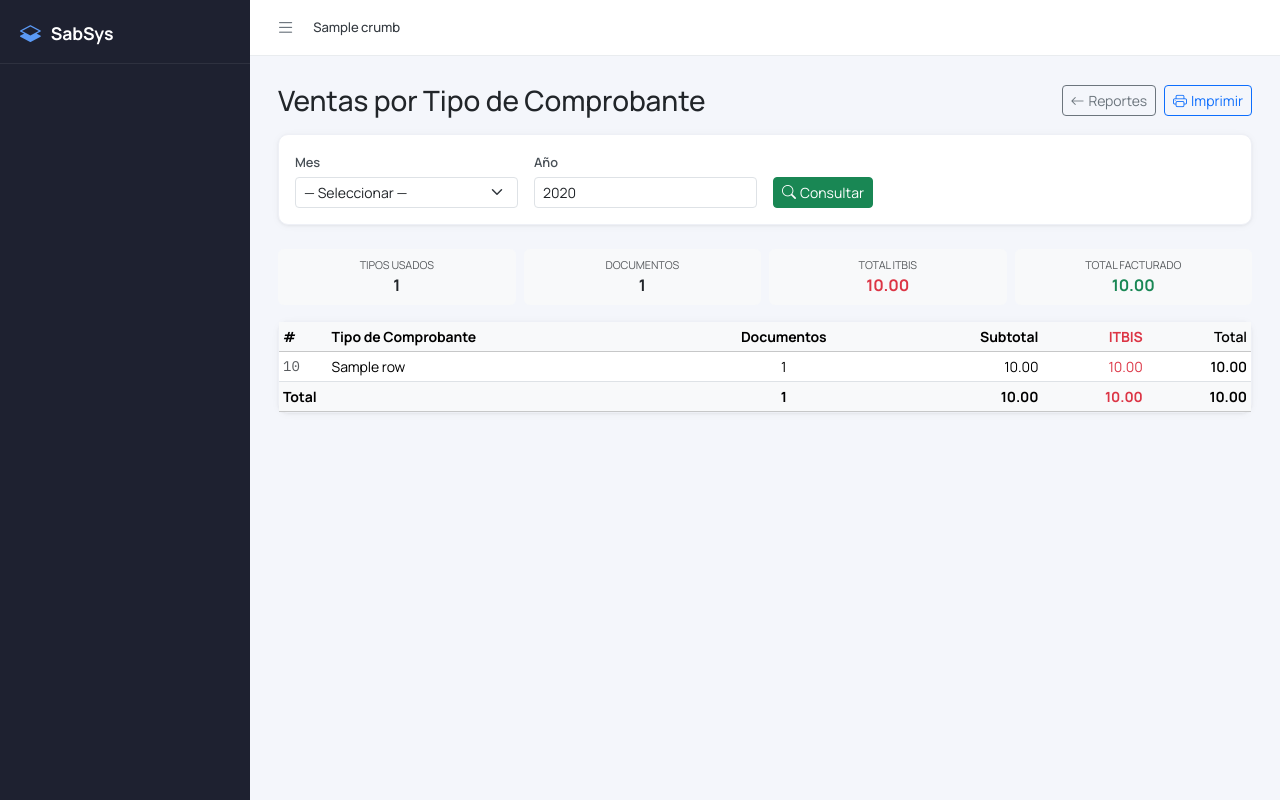
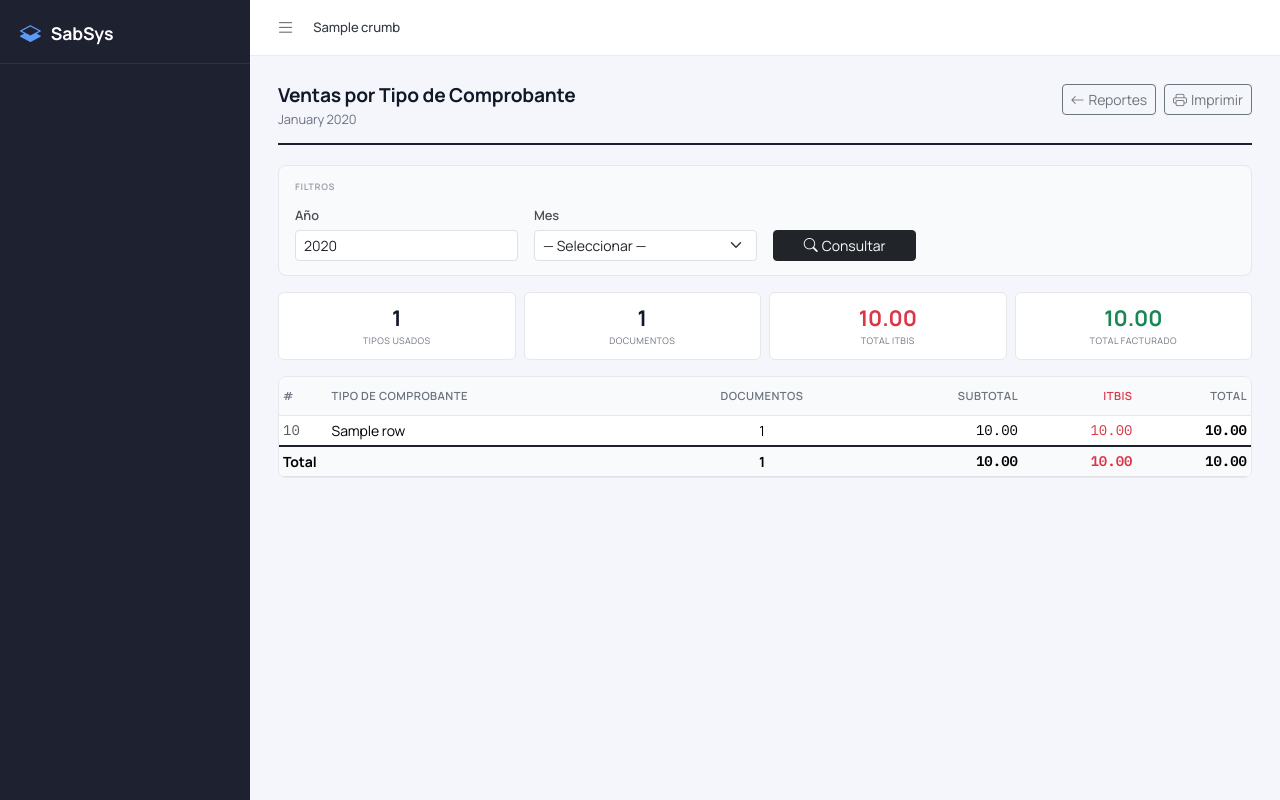
Before and after one commit to sabumazur/Erp, a Django app: template templates/invoices/report_ncf_type.html in a window 1280 px wide. Run offline with Django 5.2, Linux system fonts and the light colour scheme; the template is opened without the code that fills it: most values are stand-ins (such as "Sample title", 1, 10 or a date in 2020); parts of the project's set-up code (start-up, migrations or seed data) failed here and were passed over; some libraries are stand-ins or nearby versions.

Commit message:
style: redesign report_ncf_type — rpt-header, rpt-metric-card, rpt-table-wrap, use filter partial

```diff
--- a/templates/invoices/report_ncf_type.html
+++ b/templates/invoices/report_ncf_type.html
@@ -4,7 +4,7 @@
 {% block title %}Ventas por Tipo de Comprobante{% endblock %}
 
 {% block extra_css %}
-<style>@media print { @page { size: A4 landscape; } }</style>
+{% include "invoices/partials/report_shared_styles.html" %}
 {% endblock %}
 
 {% block content %}
@@ -19,14 +19,17 @@
 </div>
 
 {# ── Screen header ────────────────────────────────────────────────────────── #}
-<div class="d-flex justify-content-between align-items-center mb-3 flex-wrap gap-2 no-print">
-  <h1 class="h3 mb-0">Ventas por Tipo de Comprobante</h1>
-  <div class="d-flex gap-2">
+<div class="rpt-header no-print">
+  <div>
+    <h1 class="rpt-header-title">Ventas por Tipo de Comprobante</h1>
+    {% if month and year %}<p class="rpt-header-sub">{{ today|date:"F" }} {{ year }}</p>{% endif %}
+  </div>
+  <div class="rpt-header-actions">
     <a href="{% url 'invoices:reports' %}" class="btn btn-outline-secondary btn-sm">
       <i class="bi bi-arrow-left me-1"></i>Reportes
     </a>
     {% if rows %}
-    <button type="button" class="btn btn-outline-primary btn-sm" onclick="window.print()">
+    <button type="button" class="btn btn-outline-secondary btn-sm" onclick="window.print()">
       <i class="bi bi-printer me-1"></i>Imprimir
     </button>
     {% endif %}
@@ -34,89 +37,51 @@
 </div>
 
 {# ── Filter form ──────────────────────────────────────────────────────────── #}
-<div class="card shadow-sm mb-4 no-print">
-  <div class="card-body">
-    <form method="get" class="row g-3 align-items-end">
-      <div class="col-sm-4 col-md-3">
-        <label class="form-label small fw-semibold">Mes</label>
-        <select name="month" class="form-select form-select-sm" required
-                oninvalid="this.setCustomValidity('Debe seleccionar un mes.')"
-                onchange="this.setCustomValidity('')">
-          <option value="">— Seleccionar —</option>
-          <option value="1"  {% if month_input == "1"  %}selected{% endif %}>Enero</option>
-          <option value="2"  {% if month_input == "2"  %}selected{% endif %}>Febrero</option>
-          <option value="3"  {% if month_input == "3"  %}selected{% endif %}>Marzo</option>
-          <option value="4"  {% if month_input == "4"  %}selected{% endif %}>Abril</option>
-          <option value="5"  {% if month_input == "5"  %}selected{% endif %}>Mayo</option>
-          <option value="6"  {% if month_input == "6"  %}selected{% endif %}>Junio</option>
-          <option value="7"  {% if month_input == "7"  %}selected{% endif %}>Julio</option>
-          <option value="8"  {% if month_input == "8"  %}selected{% endif %}>Agosto</option>
-          <option value="9"  {% if month_input == "9"  %}selected{% endif %}>Septiembre</option>
-          <option value="10" {% if month_input == "10" %}selected{% endif %}>Octubre</option>
-          <option value="11" {% if month_input == "11" %}selected{% endif %}>Noviembre</option>
-          <option value="12" {% if month_input == "12" %}selected{% endif %}>Diciembre</option>
-        </select>
-      </div>
-      <div class="col-sm-4 col-md-3">
-        <label class="form-label small fw-semibold">Año</label>
-        <input type="number" name="year" value="{{ year_input|default:today.year }}"
-               min="2020" max="2099" class="form-control form-control-sm" required
-               oninvalid="this.setCustomValidity('Este campo es obligatorio.')"
-               oninput="this.setCustomValidity('')">
-      </div>
-      <div class="col-auto">
-        <button type="submit" class="btn btn-success btn-sm">
-          <i class="bi bi-search me-1"></i>Consultar
-        </button>
-      </div>
-    </form>
-  </div>
-</div>
+{% include "invoices/partials/report_filter_panel.html" with show_year=True show_month=True month_required=True %}
 
 {% if month and year %}
 {% if rows %}
 
-{# ── Summary pills ─────────────────────────────────────────────────────────── #}
+{# ── Summary metric cards ──────────────────────────────────────────────────── #}
 <div class="row g-2 mb-3 no-print">
   <div class="col-6 col-sm-3">
-    <div class="card border-0 bg-light text-center py-2">
-      <div class="small text-muted text-uppercase" style="font-size:.68rem">Tipos usados</div>
-      <div class="fw-bold fs-6">{{ rows|length }}</div>
+    <div class="rpt-metric-card">
+      <div class="rpt-metric-value">{{ rows|length }}</div>
+      <div class="rpt-metric-label">Tipos usados</div>
     </div>
   </div>
   <div class="col-6 col-sm-3">
-    <div class="card border-0 bg-light text-center py-2">
-      <div class="small text-muted text-uppercase" style="font-size:.68rem">Documentos</div>
-      <div class="fw-bold fs-6">{{ total_count }}</div>
+    <div class="rpt-metric-card">
+      <div class="rpt-metric-value">{{ total_count }}</div>
+      <div class="rpt-metric-label">Documentos</div>
     </div>
   </div>
   <div class="col-6 col-sm-3">
-    <div class="card border-0 bg-light text-center py-2">
-      <div class="small text-muted text-uppercase" style="font-size:.68rem">Total ITBIS</div>
-      <div class="fw-bold fs-6 text-danger">{{ totals.itbis|floatformat:2|intcomma }}</div>
+    <div class="rpt-metric-card">
+      <div class="rpt-metric-value text-danger">{{ totals.itbis|floatformat:2|intcomma }}</div>
+      <div class="rpt-metric-label">Total ITBIS</div>
     </div>
   </div>
   <div class="col-6 col-sm-3">
-    <div class="card border-0 bg-light text-center py-2">
-      <div class="small text-muted text-uppercase" style="font-size:.68rem">Total facturado</div>
-      <div class="fw-bold fs-6 text-success">{{ totals.total|floatformat:2|intcomma }}</div>
+    <div class="rpt-metric-card">
+      <div class="rpt-metric-value text-success">{{ totals.total|floatformat:2|intcomma }}</div>
+      <div class="rpt-metric-label">Total facturado</div>
     </div>
   </div>
 </div>
 
 {# ── Table ─────────────────────────────────────────────────────────────────── #}
-<div class="card shadow-sm">
-  <div class="card-body p-0">
+<div class="rpt-table-wrap">
   <div class="table-responsive">
     <table class="table table-hover table-sm mb-0">
-        <thead class="table-light">
+      <thead>
         <tr>
           <th style="width:5%">#</th>
           <th>Tipo de Comprobante</th>
           <th class="text-center">Documentos</th>
           <th class="text-end">Subtotal</th>
           <th class="text-end text-danger">ITBIS</th>
-            <th class="text-end fw-semibold">Total</th>
+          <th class="text-end">Total</th>
         </tr>
       </thead>
       <tbody>
@@ -125,23 +90,22 @@
           <td class="text-muted font-monospace">{{ row.ncf_type|stringformat:"02d" }}</td>
           <td>{{ row.ncf_label }}</td>
           <td class="text-center">{{ row.count }}</td>
-            <td class="text-end">{{ row.subtotal|floatformat:2|intcomma }}</td>
-            <td class="text-end text-danger">{{ row.itbis|floatformat:2|intcomma }}</td>
-            <td class="text-end fw-semibold">{{ row.total|floatformat:2|intcomma }}</td>
+          <td class="text-end font-monospace">{{ row.subtotal|floatformat:2|intcomma }}</td>
+          <td class="text-end font-monospace text-danger">{{ row.itbis|floatformat:2|intcomma }}</td>
+          <td class="text-end font-monospace fw-semibold">{{ row.total|floatformat:2|intcomma }}</td>
         </tr>
         {% endfor %}
       </tbody>
-        <tfoot class="table-light fw-bold">
+      <tfoot>
         <tr>
           <td colspan="2">Total</td>
           <td class="text-center">{{ total_count }}</td>
-            <td class="text-end">{{ totals.subtotal|floatformat:2|intcomma }}</td>
-            <td class="text-end text-danger">{{ totals.itbis|floatformat:2|intcomma }}</td>
-            <td class="text-end">{{ totals.total|floatformat:2|intcomma }}</td>
+          <td class="text-end font-monospace">{{ totals.subtotal|floatformat:2|intcomma }}</td>
+          <td class="text-end font-monospace text-danger">{{ totals.itbis|floatformat:2|intcomma }}</td>
+          <td class="text-end font-monospace">{{ totals.total|floatformat:2|intcomma }}</td>
         </tr>
       </tfoot>
     </table>
-    </div>
   </div>
 </div>
 
```
Lines whose indentation alone changed are shown as unchanged.
